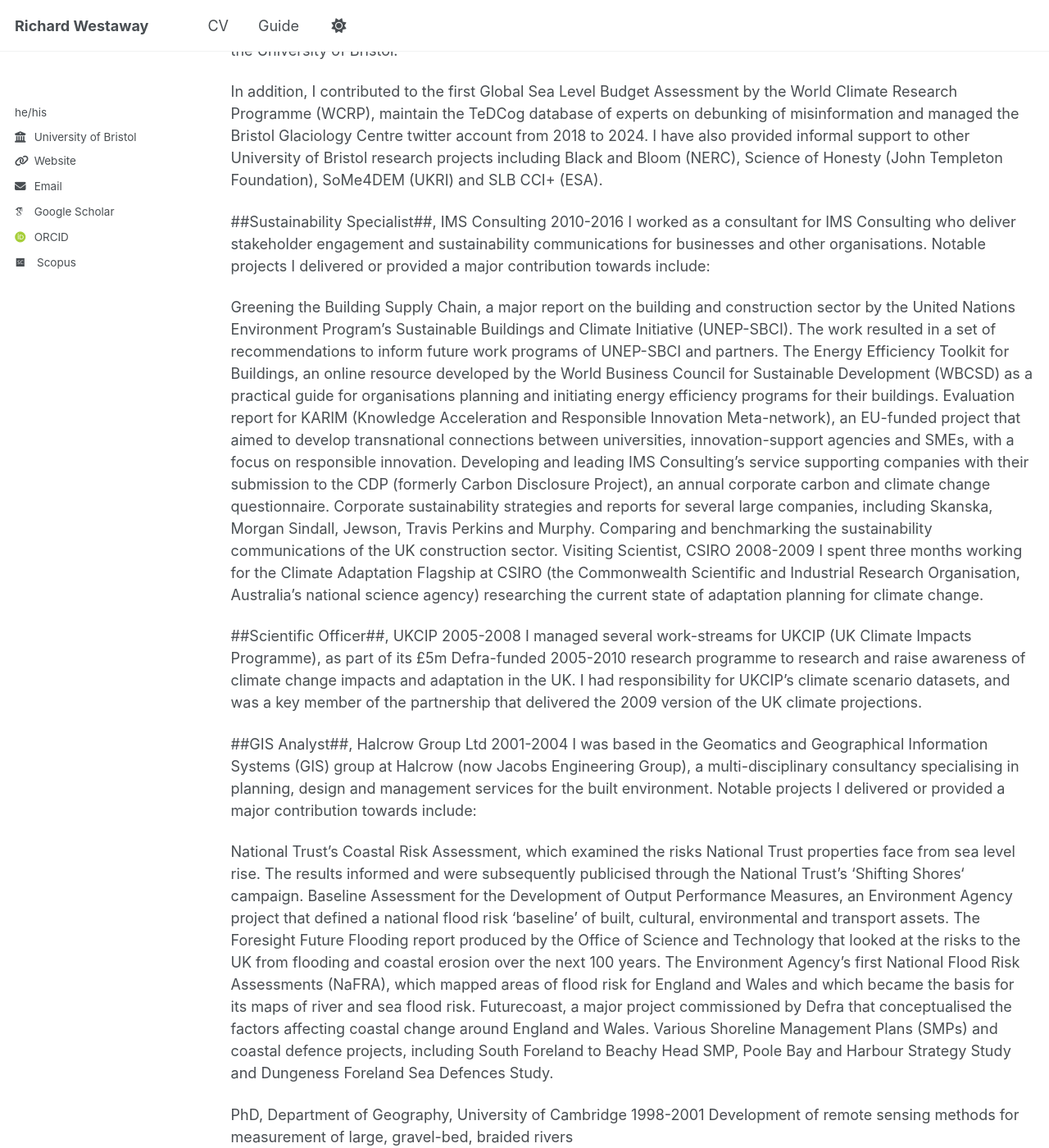
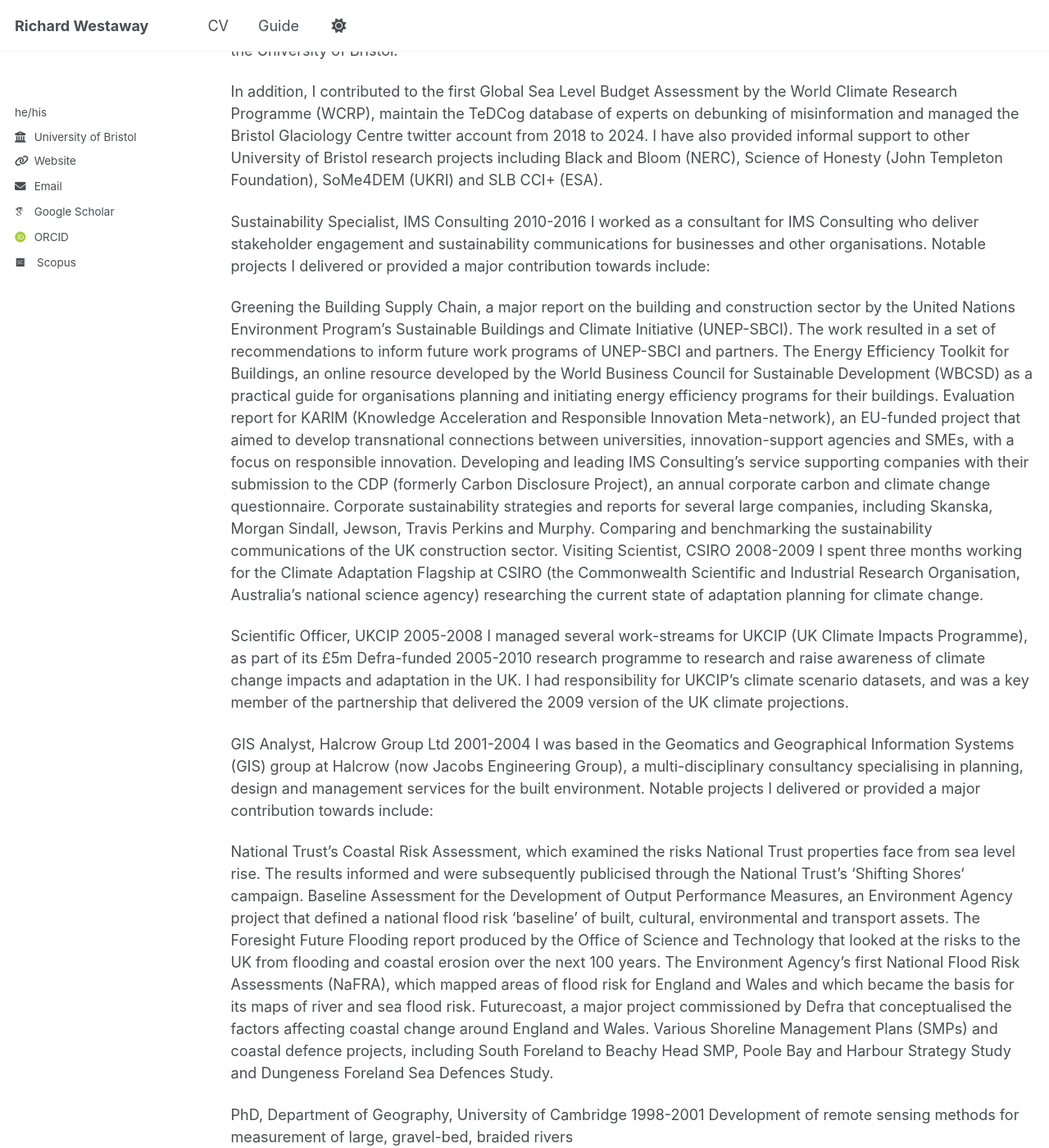
Before and after one commit to richardwestaway/richardwestaway.github.io, a Jekyll site: the page built from _pages/cv.md, in a window 1280 px wide and 1400 px high, scrolled down 900 px. Shown: the whole window at 82% size. Built offline with Jekyll 4.4.1, drawn with Linux system fonts in a browser that asks for light colours; some web fonts are replaced; some of the changed text lies outside the part shown.

Commit message:
Update cv.md

```diff
--- a/_pages/cv.md
+++ b/_pages/cv.md
@@ -9,7 +9,7 @@ redirect_from:
 
 {% include base_path %}
 
-##Research Project Manager## / ##Research Project Officer##, University of Bristol 2017-present & Aarhus University 2020-present
+Research Project Manager / Research Project Officer, University of Bristol 2017-present & Aarhus University 2020-present
 
 I have managed or provided support to the following research projects (follow the links for more details):
 
@@ -26,7 +26,7 @@ I have been the UK Reproducibility Network (UKRN) Local Network Lead (LNL) for t
 
 In addition, I contributed to the first Global Sea Level Budget Assessment by the World Climate Research Programme (WCRP), maintain the TeDCog database of experts on debunking of misinformation and managed the Bristol Glaciology Centre twitter account from 2018 to 2024. I have also provided informal support to other University of Bristol research projects including Black and Bloom (NERC), Science of Honesty (John Templeton Foundation), SoMe4DEM (UKRI) and SLB CCI+ (ESA).
 
-##Sustainability Specialist##, IMS Consulting 2010-2016
+Sustainability Specialist, IMS Consulting 2010-2016
 I worked as a consultant for IMS Consulting who deliver stakeholder engagement and sustainability communications for businesses and other organisations. Notable projects I delivered or provided a major contribution towards include:
 
 Greening the Building Supply Chain, a major report on the building and construction sector by the United Nations Environment Program’s Sustainable Buildings and Climate Initiative (UNEP-SBCI). The work resulted in a set of recommendations to inform future work programs of UNEP-SBCI and partners.
@@ -38,10 +38,10 @@ Comparing and benchmarking the sustainability communications of the UK construct
 Visiting Scientist, CSIRO 2008-2009
 I spent three months working for the Climate Adaptation Flagship at CSIRO (the Commonwealth Scientific and Industrial Research Organisation, Australia’s national science agency) researching the current state of adaptation planning for climate change.
 
-##Scientific Officer##, UKCIP 2005-2008
+Scientific Officer, UKCIP 2005-2008
 I managed several work-streams for UKCIP (UK Climate Impacts Programme), as part of its £5m Defra-funded 2005-2010 research programme to research and raise awareness of climate change impacts and adaptation in the UK. I had responsibility for UKCIP’s climate scenario datasets, and was a key member of the partnership that delivered the 2009 version of the UK climate projections.
 
-##GIS Analyst##, Halcrow Group Ltd 2001-2004
+GIS Analyst, Halcrow Group Ltd 2001-2004
 I was based in the Geomatics and Geographical Information Systems (GIS) group at Halcrow (now Jacobs Engineering Group), a multi-disciplinary consultancy specialising in planning, design and management services for the built environment. Notable projects I delivered or provided a major contribution towards include:
 
 National Trust’s Coastal Risk Assessment, which examined the risks National Trust properties face from sea level rise. The results informed and were subsequently publicised through the National Trust’s ‘Shifting Shores‘ campaign.
```
